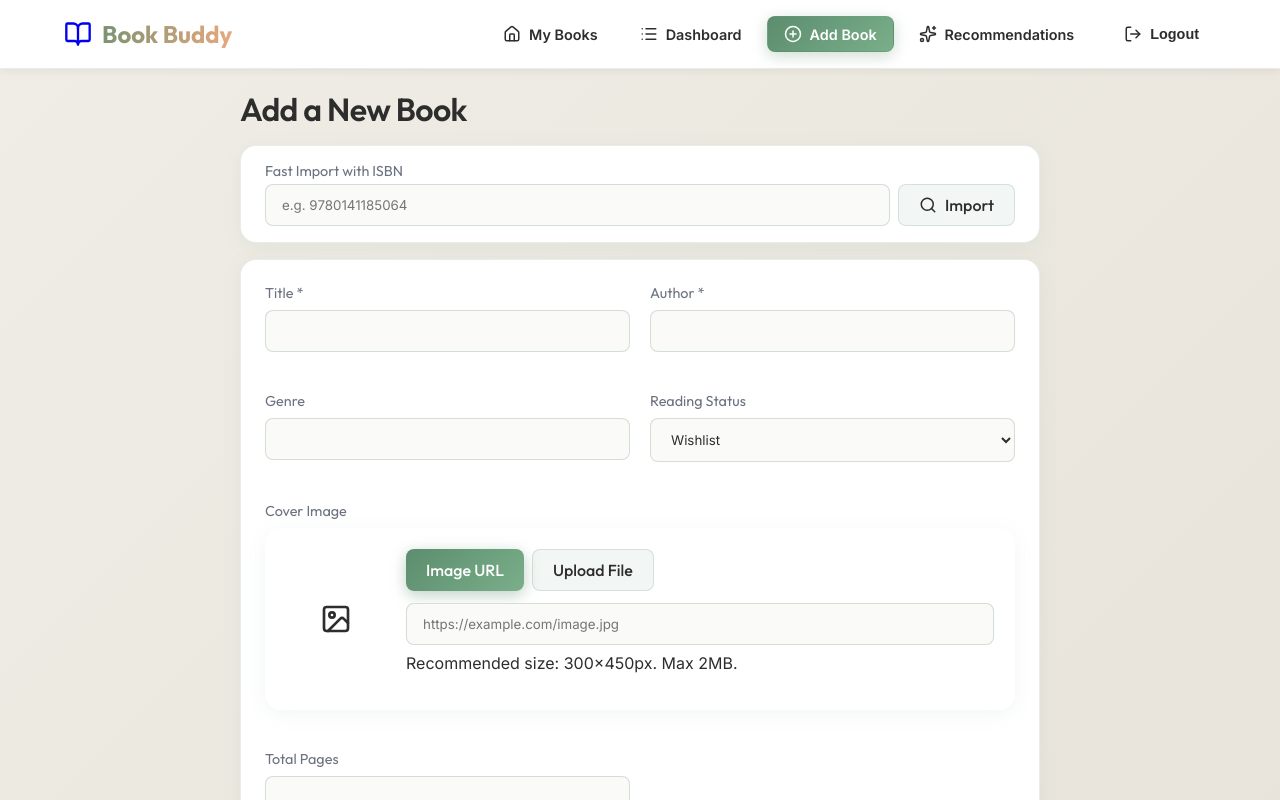
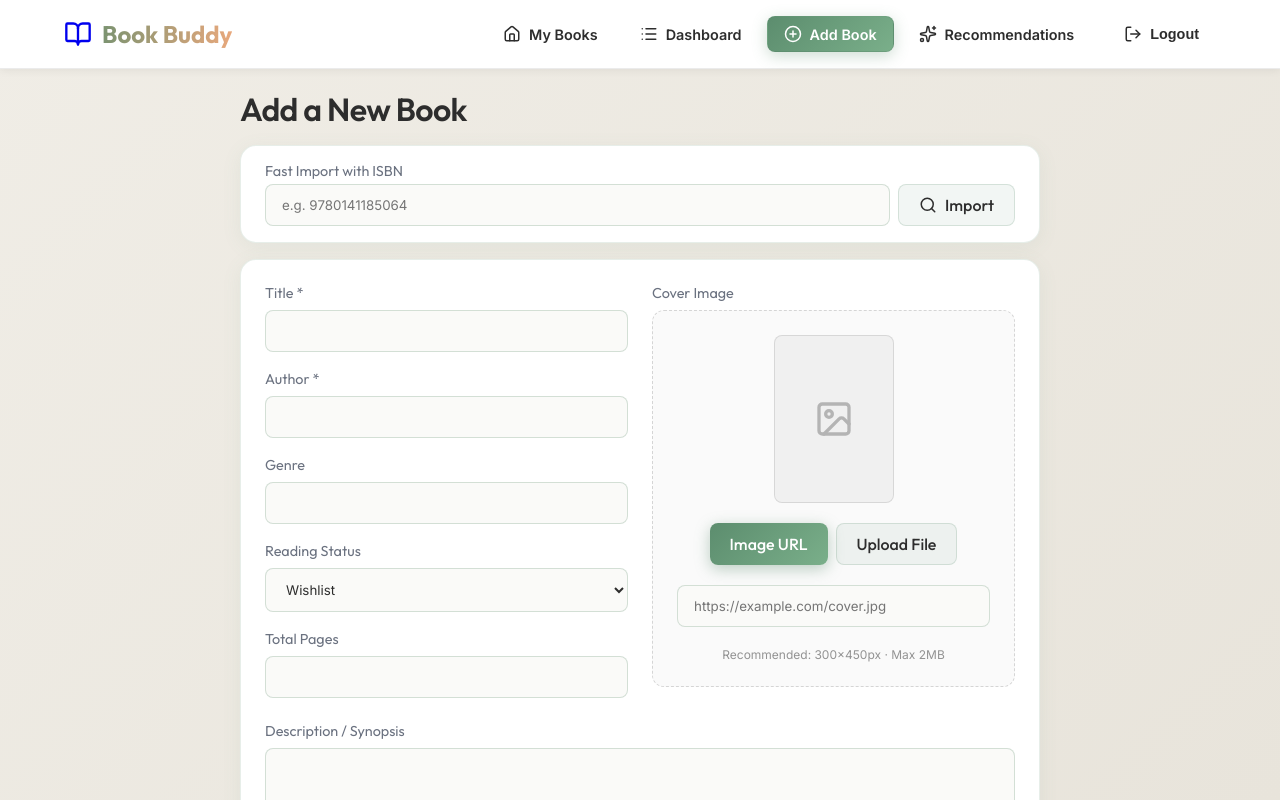
Before and after one commit to mirz7/book-buddy, a React (Vite) app in the folder book_buddy/frontend/: page /books/add in a window 1280 px wide. Shown: the top 800 px of the page. Built offline with nearby package versions, Linux system fonts and the light colour scheme; no server answers; sample sign-in values are in the browser's storage.

Commit message:
Fix reading progress update, add cover_image_url to serializer, redesign Add Book layout

```diff
--- a/book_buddy/frontend/src/pages/AddBook.jsx
+++ b/book_buddy/frontend/src/pages/AddBook.jsx
@@ -140,23 +140,27 @@ export default function AddBook() {
 
       <div className="glass-card">
         <form onSubmit={handleSubmit}>
-          <div style={{ display: 'grid', gridTemplateColumns: '1fr 1fr', gap: 20 }}>
-            <div className="form-group">
+          {/* Two-column layout: left = text fields, right = cover image */}
+          <div style={{ display: 'grid', gridTemplateColumns: '1fr 1fr', gap: 24, alignItems: 'start' }}>
+
+            {/* LEFT COLUMN — all text inputs */}
+            <div style={{ display: 'flex', flexDirection: 'column', gap: 18 }}>
+              <div className="form-group" style={{ margin: 0 }}>
                 <label className="form-label">Title *</label>
                 <input type="text" className="form-control" name="title" value={formData.title} onChange={handleChange} required />
               </div>
 
-            <div className="form-group">
+              <div className="form-group" style={{ margin: 0 }}>
                 <label className="form-label">Author *</label>
                 <input type="text" className="form-control" name="author" value={formData.author} onChange={handleChange} required />
               </div>
 
-            <div className="form-group">
+              <div className="form-group" style={{ margin: 0 }}>
                 <label className="form-label">Genre</label>
                 <input type="text" className="form-control" name="genre" value={formData.genre} onChange={handleChange} />
               </div>
 
-            <div className="form-group">
+              <div className="form-group" style={{ margin: 0 }}>
                 <label className="form-label">Reading Status</label>
                 <select className="form-control" name="status" value={formData.status} onChange={handleChange}>
                   <option value="wishlist">Wishlist</option>
@@ -165,32 +169,47 @@ export default function AddBook() {
                 </select>
               </div>
 
-            <div className="form-group" style={{ gridColumn: '1 / -1' }}>
+              <div className="form-group" style={{ margin: 0 }}>
+                <label className="form-label">Total Pages</label>
+                <input type="number" className="form-control" name="total_pages" value={formData.total_pages} onChange={handleChange} />
+              </div>
+            </div>
+
+            {/* RIGHT COLUMN — cover image upload */}
+            <div className="form-group" style={{ margin: 0 }}>
               <label className="form-label">Cover Image</label>
-              <div className="glass-card" style={{ padding: '20px', background: 'rgba(255,255,255,0.03)', border: '1px dashed rgba(255,255,255,0.1)' }}>
-                <div style={{ display: 'flex', gap: '20px', alignItems: 'flex-start' }}>
-                  {/* Preview Area */}
               <div style={{
-                    width: 100,
-                    height: 140,
-                    background: 'rgba(255,255,255,0.05)',
+                padding: '24px',
+                borderRadius: 12,
+                border: '1px dashed rgba(0,0,0,0.15)',
+                background: 'rgba(0,0,0,0.02)',
+                display: 'flex',
+                flexDirection: 'column',
+                alignItems: 'center',
+                gap: 20,
+              }}>
+                {/* Preview */}
+                <div style={{
+                  width: 120,
+                  height: 168,
                   borderRadius: 8,
+                  overflow: 'hidden',
+                  border: '1px solid rgba(0,0,0,0.1)',
+                  background: 'rgba(0,0,0,0.04)',
                   display: 'flex',
                   alignItems: 'center',
                   justifyContent: 'center',
-                    overflow: 'hidden',
-                    border: '1px solid rgba(255,255,255,0.1)',
-                    flexShrink: 0
+                  flexShrink: 0,
                 }}>
                   {previewUrl || formData.cover_url ? (
                     <img src={previewUrl || formData.cover_url} alt="Cover Preview" style={{ width: '100%', height: '100%', objectFit: 'cover' }} />
                   ) : (
-                      <Image size={32} className="text-secondary" />
+                    <Image size={40} style={{ opacity: 0.3 }} />
                   )}
                 </div>
 
-                  <div style={{ flex: 1 }}>
-                    <div style={{ display: 'flex', gap: '8px', marginBottom: '12px' }}>
+                {/* Mode toggle */}
+                <div style={{ display: 'flex', gap: 8 }}>
                   <button
                     type="button"
                     className={`btn btn-sm ${uploadMode === 'url' ? 'btn-primary' : 'btn-secondary'}`}
@@ -207,42 +226,39 @@ export default function AddBook() {
                   </button>
                 </div>
 
+                {/* Input */}
+                <div style={{ width: '100%' }}>
                   {uploadMode === 'url' ? (
                     <input
                       type="url"
                       className="form-control"
                       name="cover_url"
-                        placeholder="https://example.com/image.jpg"
+                      placeholder="https://example.com/cover.jpg"
                       value={formData.cover_url}
                       onChange={handleChange}
                     />
                   ) : (
-                      <div className="flex gap-2 items-center">
-                        <label className="btn btn-secondary flex items-center gap-2 cursor-pointer" style={{ margin: 0 }}>
+                    <div style={{ display: 'flex', flexDirection: 'column', alignItems: 'center', gap: 10 }}>
+                      <label className="btn btn-secondary flex items-center gap-2 cursor-pointer" style={{ margin: 0, width: '100%', justifyContent: 'center' }}>
                         <Upload size={16} /> Choose Image
                         <input type="file" style={{ display: 'none' }} onChange={handleFileChange} accept="image/*" />
                       </label>
                       {coverFile && (
-                          <div className="flex items-center gap-2 text-sm text-secondary">
-                            <span>{coverFile.name}</span>
-                            <button type="button" onClick={clearFile} className="text-danger p-1"><X size={14} /></button>
+                        <div style={{ display: 'flex', alignItems: 'center', gap: 8, fontSize: 13, opacity: 0.7 }}>
+                          <span style={{ maxWidth: 160, overflow: 'hidden', textOverflow: 'ellipsis', whiteSpace: 'nowrap' }}>{coverFile.name}</span>
+                          <button type="button" onClick={clearFile} style={{ background: 'none', border: 'none', cursor: 'pointer', color: 'var(--danger)', padding: 2 }}><X size={14} /></button>
                         </div>
                       )}
                     </div>
                   )}
-                    <p className="text-sm text-secondary mt-2">Recommended size: 300x450px. Max 2MB.</p>
                 </div>
+                <p style={{ fontSize: 12, opacity: 0.5, margin: 0, textAlign: 'center' }}>Recommended: 300×450px · Max 2MB</p>
               </div>
             </div>
           </div>
 
-            <div className="form-group">
-              <label className="form-label">Total Pages</label>
-              <input type="number" className="form-control" name="total_pages" value={formData.total_pages} onChange={handleChange} />
-            </div>
-          </div>
-
-          <div className="form-group mt-2">
+          {/* Description - full width below */}
+          <div className="form-group" style={{ marginTop: 24 }}>
             <label className="form-label">Description / Synopsis</label>
             <textarea className="form-control" name="description" value={formData.description} onChange={handleChange} rows="4" />
           </div>
--- a/book_buddy/frontend/src/pages/BookDetail.jsx
+++ b/book_buddy/frontend/src/pages/BookDetail.jsx
@@ -60,29 +60,36 @@ export default function BookDetail() {
 
   const handleUpdateProgress = async (e) => {
     e.preventDefault();
+    const newPages = parseInt(pagesRead);
+    if (isNaN(newPages) || newPages < 0) return;
+
     try {
-      const updatedBook = { ...book, pages_read: parseInt(pagesRead) };
-      if (book.total_pages && parseInt(pagesRead) >= book.total_pages) {
-        updatedBook.status = 'completed';
+      // Only PATCH the fields that are changing — sending the full book object
+      // breaks multipart validation because cover_image would be a URL string not a file.
+      const patchData = { pages_read: newPages };
+      if (book.total_pages && newPages >= book.total_pages) {
+        patchData.status = 'completed';
       }
-      await api.patch(`books/${id}/`, updatedBook);
+      await api.patch(`books/${id}/`, patchData);
 
+      // Record a reading session for pages read this sitting
       const lastPagesRead = book.pages_read || 0;
-      if (parseInt(pagesRead) > lastPagesRead) {
+      if (newPages > lastPagesRead) {
         await api.post('sessions/', {
-          book: id,
-          pages_read: parseInt(pagesRead) - lastPagesRead
+          book: parseInt(id),
+          pages_read: newPages - lastPagesRead,
         });
       }
 
+      // Always append a history checkpoint
       await api.post('history/', {
-        book: id,
-        page_number: parseInt(pagesRead)
+        book: parseInt(id),
+        page_number: newPages,
       });
 
       fetchBookData();
     } catch (err) {
-      console.error(err);
+      console.error('Progress update failed:', err.response?.data || err.message);
     }
   };
 
@@ -167,9 +174,9 @@ export default function BookDetail() {
           <div className="glass-card">
             {/* Cover + meta row */}
             <div style={{ display: 'flex', gap: '20px', alignItems: 'flex-start' }}>
-              {book.cover_image || book.cover_url ? (
+              {book.cover_image_url || book.cover_url ? (
                 <img
-                  src={book.cover_image || book.cover_url}
+                  src={book.cover_image_url || book.cover_url}
                   alt={book.title}
                   style={{ width: 110, height: 165, objectFit: 'cover', borderRadius: 8, flexShrink: 0 }}
                 />
```
Also changed, not shown: 1 other file (tests, documents, lock files or other folders). Lines whose indentation alone changed are shown as unchanged.
